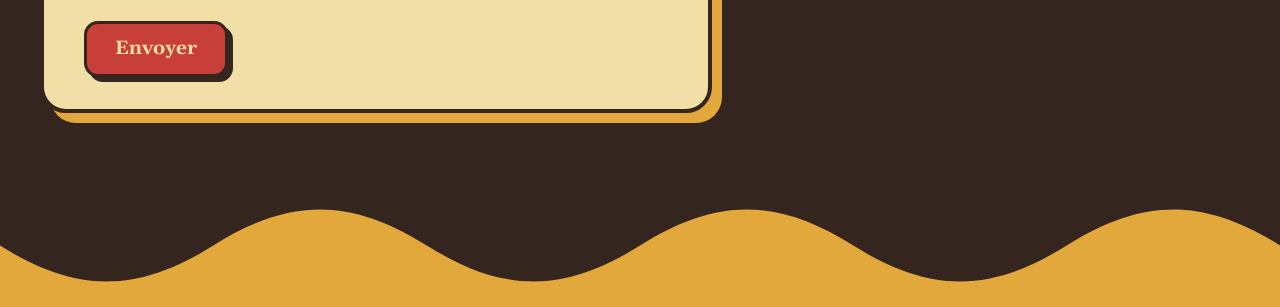
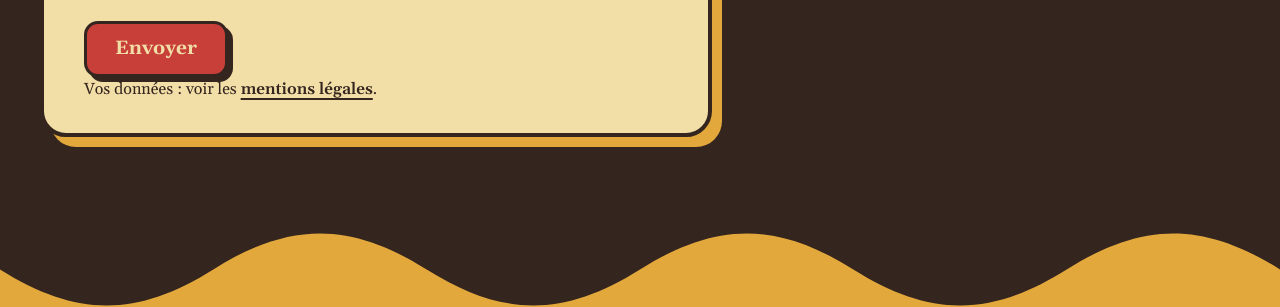
Before and after one commit to sittler-ines/Portfolio_Ines_Sittler, an Astro site: page /contact in a window 1280 px wide. Shown: the part 1211-1518 px from the top of the page. Built offline with nearby package versions, Linux system fonts and the light colour scheme; Astro itself is replaced by a stand-in of ours; a web font is replaced by a local one; what pocketbase would draw is missing.

Commit message:
Contact : lien vers les données personnelles sous le formulaire

```diff
--- a/src/pages/contact.astro
+++ b/src/pages/contact.astro
@@ -1,5 +1,5 @@
 ---
-import { carte, carteBandeau, champ, conteneur, haut, leadHaut, titreEcho } from '../styles/classes.js';
+import { carte, carteBandeau, champ, conteneur, haut, leadHaut, lien, titreEcho } from '../styles/classes.js';
 import { Image } from 'astro:assets';
 // Autoportrait : Astro le convertit en WebP et en plusieurs tailles (plus léger à charger)
 import autoportrait from '../assets/autoportrait.png';
@@ -106,6 +106,8 @@ if (Astro.request.method === 'POST') {
             </div>
 
             <Bouton type="submit" couleur="rouge">Envoyer</Bouton>
+            <!-- Information sur les données, au moment où on les envoie (RGPD) -->
+            <p class="text-base">Vos données : voir les <a href="/mentions-legales#donnees-personnelles" class={lien}>mentions légales</a>.</p>
           </div>
         </form>
 
```
